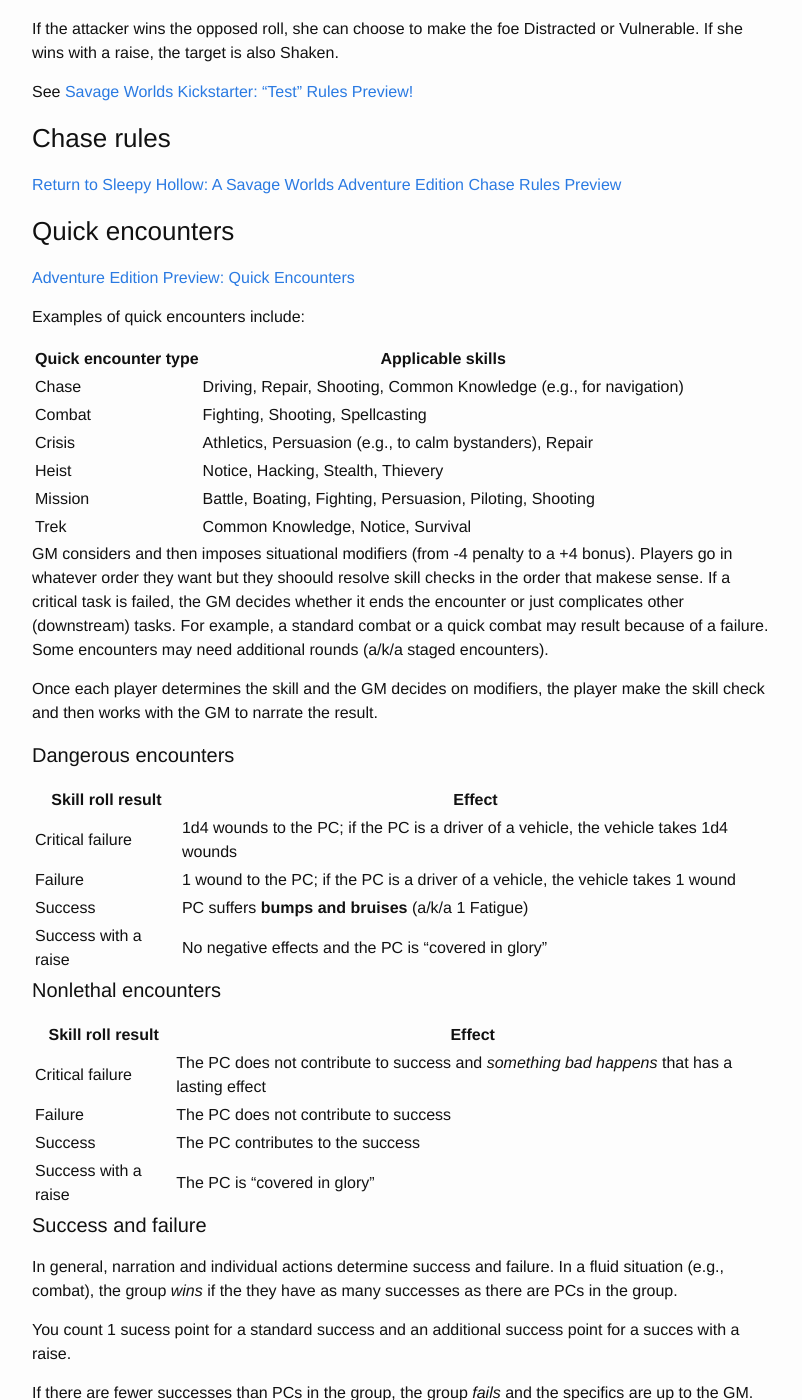
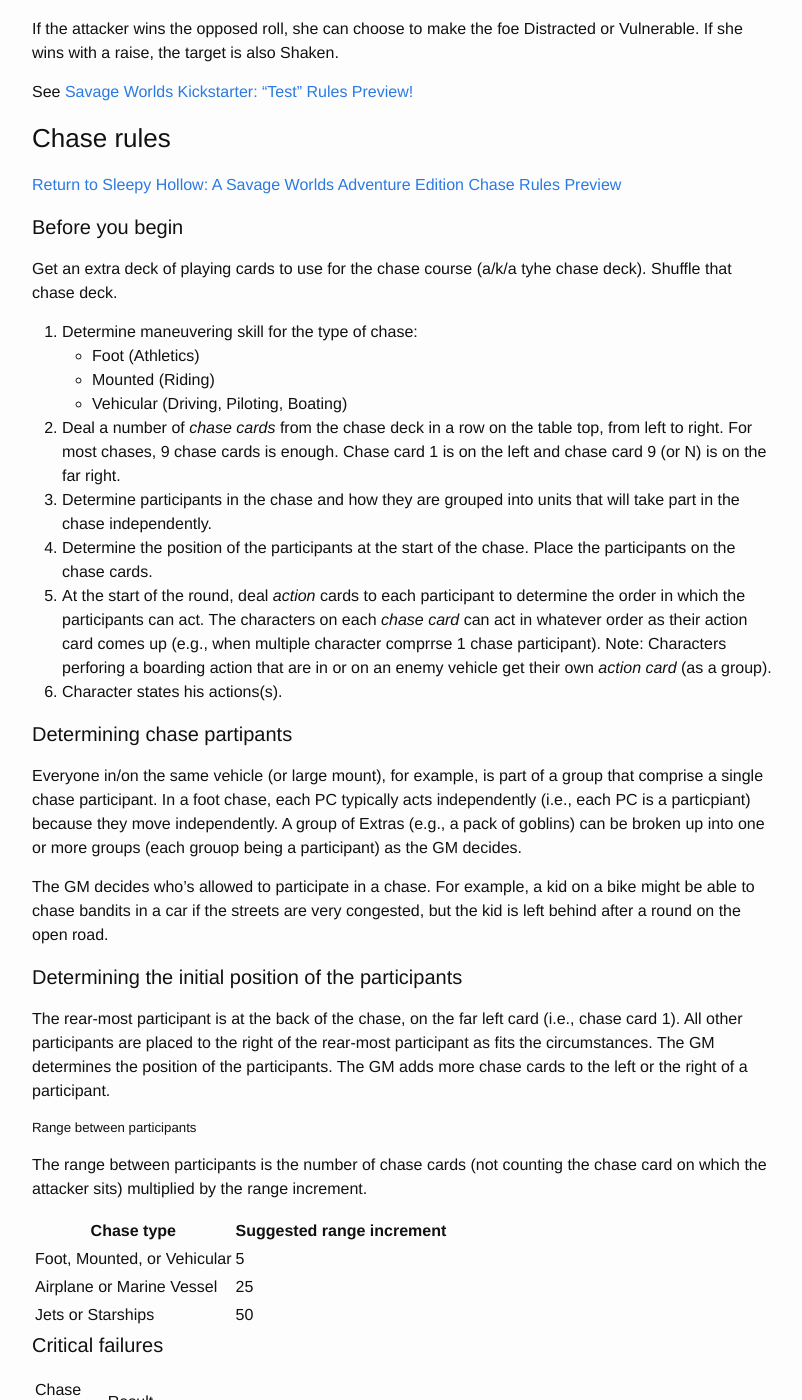
Before and after one commit to achall36/RoxvilleRooster.github.io, a Jekyll site: the page built from swade-rules-summary.md, in a window 1280 px wide and 1400 px high, scrolled down 1072 px. Shown: the whole window, without its empty margins (238-1040 px from the left). Built offline with Jekyll 4.4.1, drawn with Linux system fonts in a browser that asks for light colours; some of the changed text lies outside the part shown.

Commit message:
Update swade-rules-summary.md

```diff
--- a/swade-rules-summary.md
+++ b/swade-rules-summary.md
@@ -45,6 +45,112 @@
 ### Chase rules
 
 [Return to Sleepy Hollow: A Savage Worlds Adventure Edition Chase Rules Preview](https://www.peginc.com/store/return-to-sleepy-hollow-a-savage-worlds-adventure-edition-chase-rules-preview/)
+
+
+#### Before you begin
+
+Get an extra deck of playing cards to use for the chase course (a/k/a tyhe chase deck). Shuffle that chase deck.
+
+1. Determine maneuvering skill for the type of chase:
+	* Foot (Athletics)
+	* Mounted (Riding)
+	* Vehicular (Driving, Piloting, Boating)
+2. Deal a number of _chase cards_ from the chase deck in a row on the table top, from left to right. For most chases, 9 chase cards is enough. Chase card 1 is on the left and chase card 9 (or N) is on the far right.
+3. Determine participants in the chase and how they are grouped into units that will take part in the chase independently.
+4. Determine the position of the participants at the start of the chase. Place the participants on the chase cards.
+5. At the start of the round, deal _action_ cards to each participant to determine the order in which the participants can act.
+The characters on each _chase card_ can act in whatever order as their action card comes up (e.g., when multiple character comprrse 1 chase participant).
+Note: Characters perforing a boarding action that are in or on an enemy vehicle get their own _action card_ (as a group).
+6. Character states his actions(s).
+
+
+
+#### Determining chase partipants
+
+Everyone in/on the same vehicle (or large mount), for example, is part of a group that comprise a single chase participant.
+In a foot chase, each PC typically acts independently (i.e., each PC is a particpiant) because they move independently.
+A group of Extras (e.g., a pack of goblins) can be broken up into one or more groups (each grouop being a participant) as the GM decides.
+
+The GM decides who’s allowed to participate in a chase.
+For example, a kid on a bike might be able to chase bandits in a car if the streets are very congested,
+but the kid is left behind after a round on the open road.
+
+#### Determining the initial position of the participants
+
+The rear-most participant is at the back of the chase, on the far left card (i.e., chase card 1).
+All other participants are placed to the right of the rear-most participant as fits the circumstances.
+The GM determines the position of the participants.
+The GM adds more chase cards to the left or the right of a participant. <!-- How does this work in practice? -->
+
+##### Range between participants
+
+The range between participants is the number of chase cards (not counting the chase card on which the attacker sits) multiplied by the range increment.
+
+| Chase type |  Suggested range increment |
+| - | - |
+| Foot, Mounted, or Vehicular | 5 |
+| Airplane or  Marine Vessel | 25 |
+| Jets or Starships | 50 |
+
+#### Critical failures
+
+| Chase type | Result |
+| Foot | Roll a die. Even = PC loses the rest of his turn (e.g., he stumbles, negotiates an obstacle, or takes a wrong turn); Odd = PC suffers 1 Fatigue |
+| Vehicle | Operator rolls on the **Out of Control** table |
+| Mounted | Roll a d6. 1–2: rider loses his turn; 3–4: his mount suffers Fatigue that applies to all its Riding rolls for the next hour; 5–6: the rider suffers Fatigue (e.g., from a bad bounce, low-hanging obstacle, or overexertion) when trying to control his mount |
+
+
+#### Ending the chase
+
+A chase ends when the following conditions are true:
+* one side gets away (e.g., siables all pursuers, successfully performs the _Flee_ maneuver)
+* one side stops by choice or by force
+<!-- How do the chase cards come in here? Don't they matter? -->
+
+##### Actions
+
+* Test
+* Support
+* Attack
+* Use powers
+* Hold action (opposed roll to successfully interrupt)
+* Perform a _chase maneuver_
+
+**Note**: NPC vehicle crews cannot perform Test or Support rolls.
+
+#### Chase maneuvers
+
+| Maneuver | Type |
+| - | - |
+| Boarding | Action |
+| Change position | Action _or_ Free Action |
+| Evade | Free Action |
+| Flee | Action |
+| Force | Action |
+| Hold Steady | Free Action |
+| Ram | Action |
+
+
+#### Complications
+
+If a character or group’s _action Card_ is a Club, something goes wrong.
+The suit on the character or vehicle’s current _chase card_ determines any modifier to the maneuvering roll and the results of failure.
+
+| Suit | Modifier | Failure result |
+| - | - | - |
+| Joker | +2 | The character or vehicle is Bumped up to two Chase Cards |
+| Spades | –2 | The character or vehicle gets Bumped |
+| Hearts | -- | Vehicles roll on the **Out of Control** table; runners or mounted riders suffer Fatigue |
+| Diamonds | -- | The character or vehicle gets Bumped |
+| Clubs | –4 | Vehicles roll on the**Out of Control** table; runners or mounted riders suffer Fatigue |
+
+GMS can trigger special conditions related to complications as they fit the scene and gameplay.
+
+##### Bumping
+
+If a character, vehicle, or group is bumped during a chase, the player inflicting the bump chooses to move the defender one _chase card_ in the direction on t the chase card course that he chooses.
+Groups always stay together when a bump occurs.
+
 
 ### Quick encounters
 [Adventure Edition Preview: Quick Encounters](https://www.peginc.com/store/adventure-edition-preview-quick-encounters/)
```
